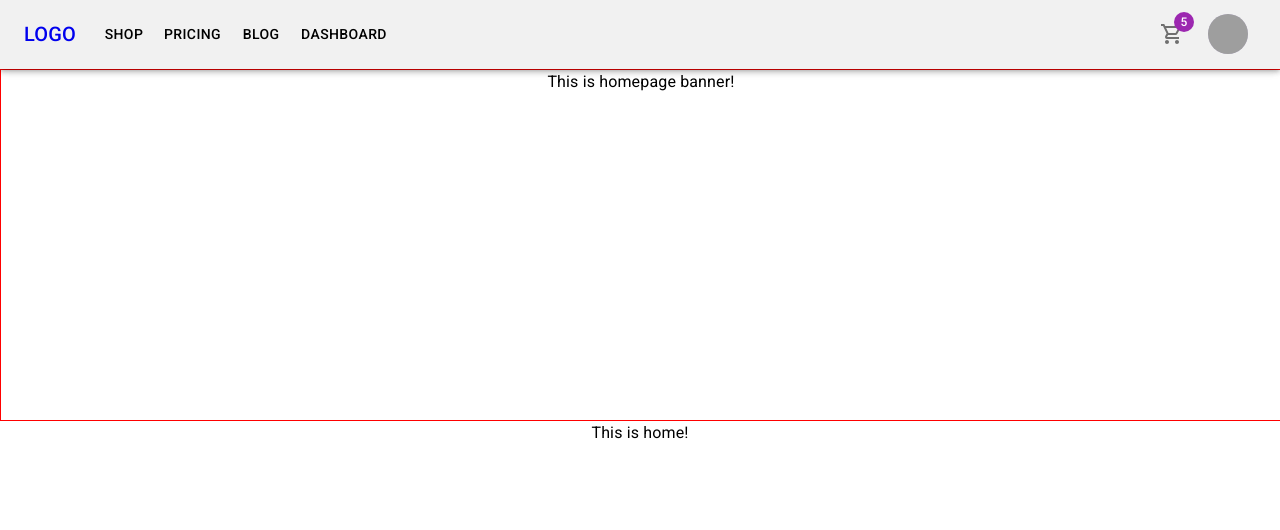
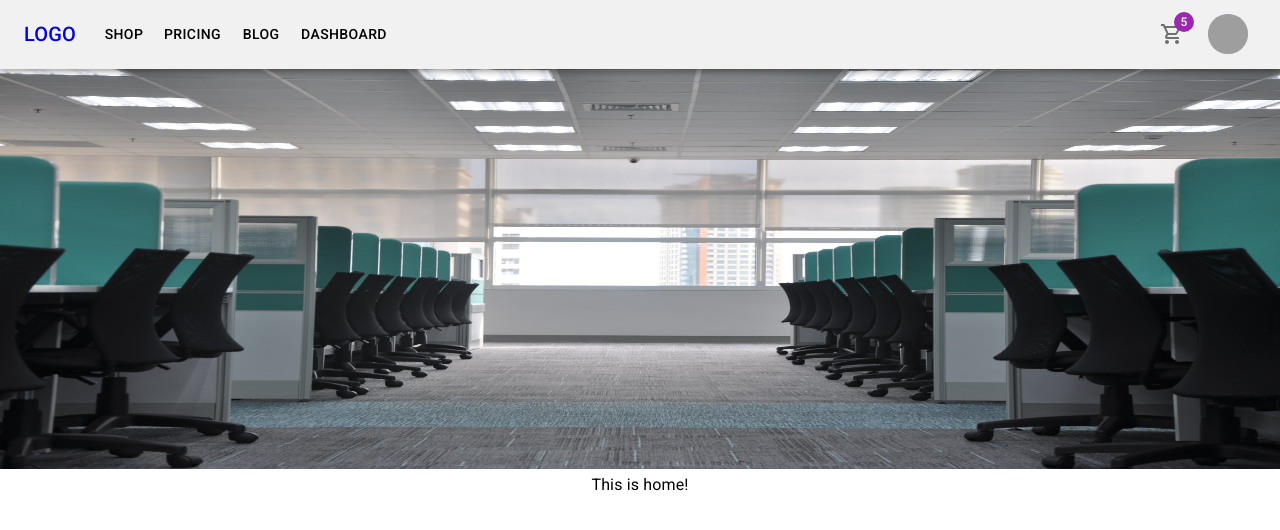
Before and after one commit to nmso2/nms-it, a React (Create React App) app: page / in a window 1280 px wide. Shown: the top 530 px of the page. Built offline with nearby package versions, Linux system fonts and the light colour scheme; grey boxes are pictures that could not be loaded.

Commit message:
added banner

```diff
--- a/src/components/Home/Banner/Banner.js
+++ b/src/components/Home/Banner/Banner.js
@@ -1,19 +1,12 @@
 import { Typography } from "@mui/material";
 import { Box } from "@mui/system";
 import React from "react";
+import banner from "../../../assets/banner.jpg";
 
 const Banner = () => {
   return (
     <Box>
-      <Typography
-        sx={{
-          width: "100%",
-          height: "350px",
-          border: "1px solid red",
-        }}
-      >
-        This is homepage banner!
-      </Typography>
+      <img height="400px" width="100%" src={banner} alt="" />
     </Box>
   );
 };
```
Also changed, not shown: src/assets/banner.jpg (added).
